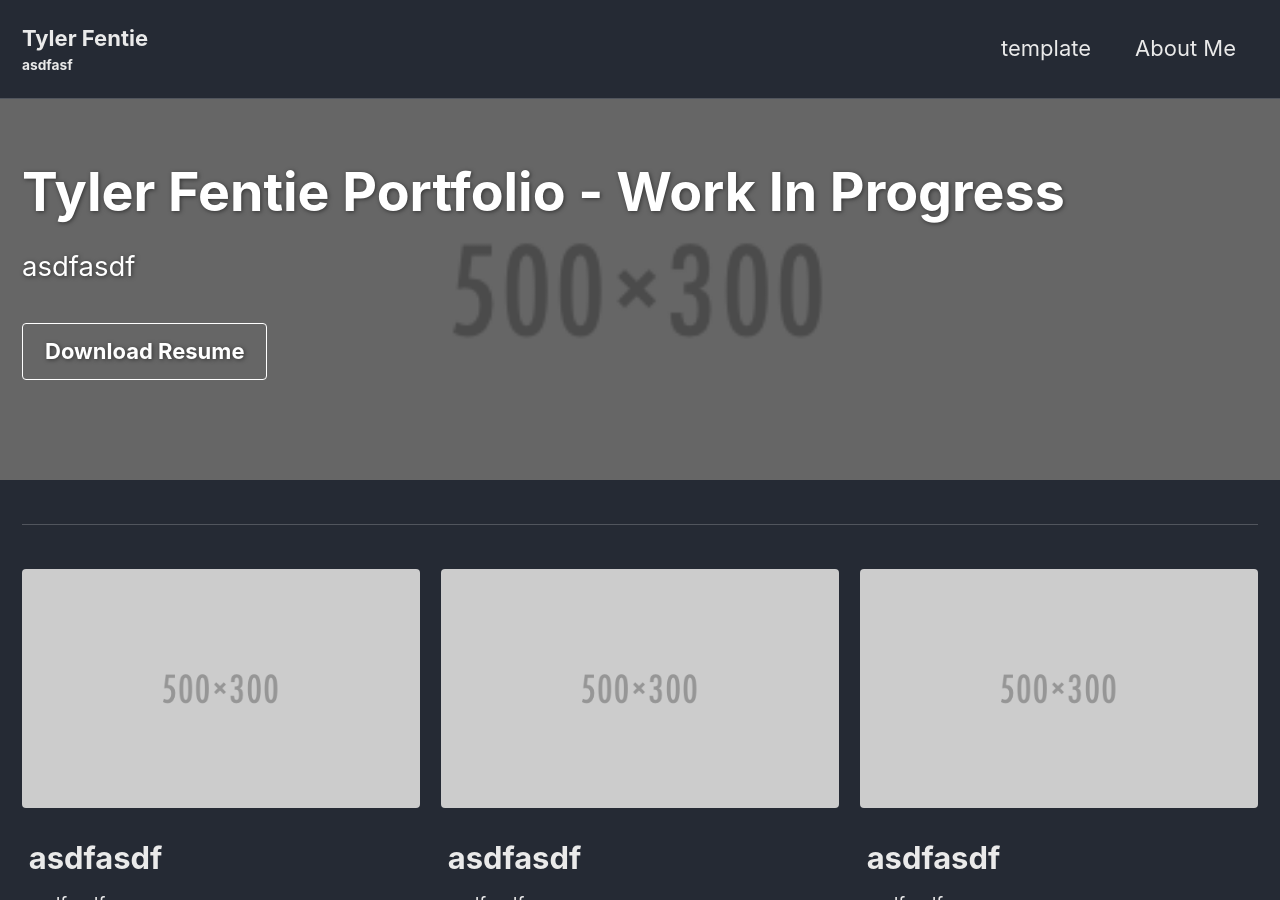
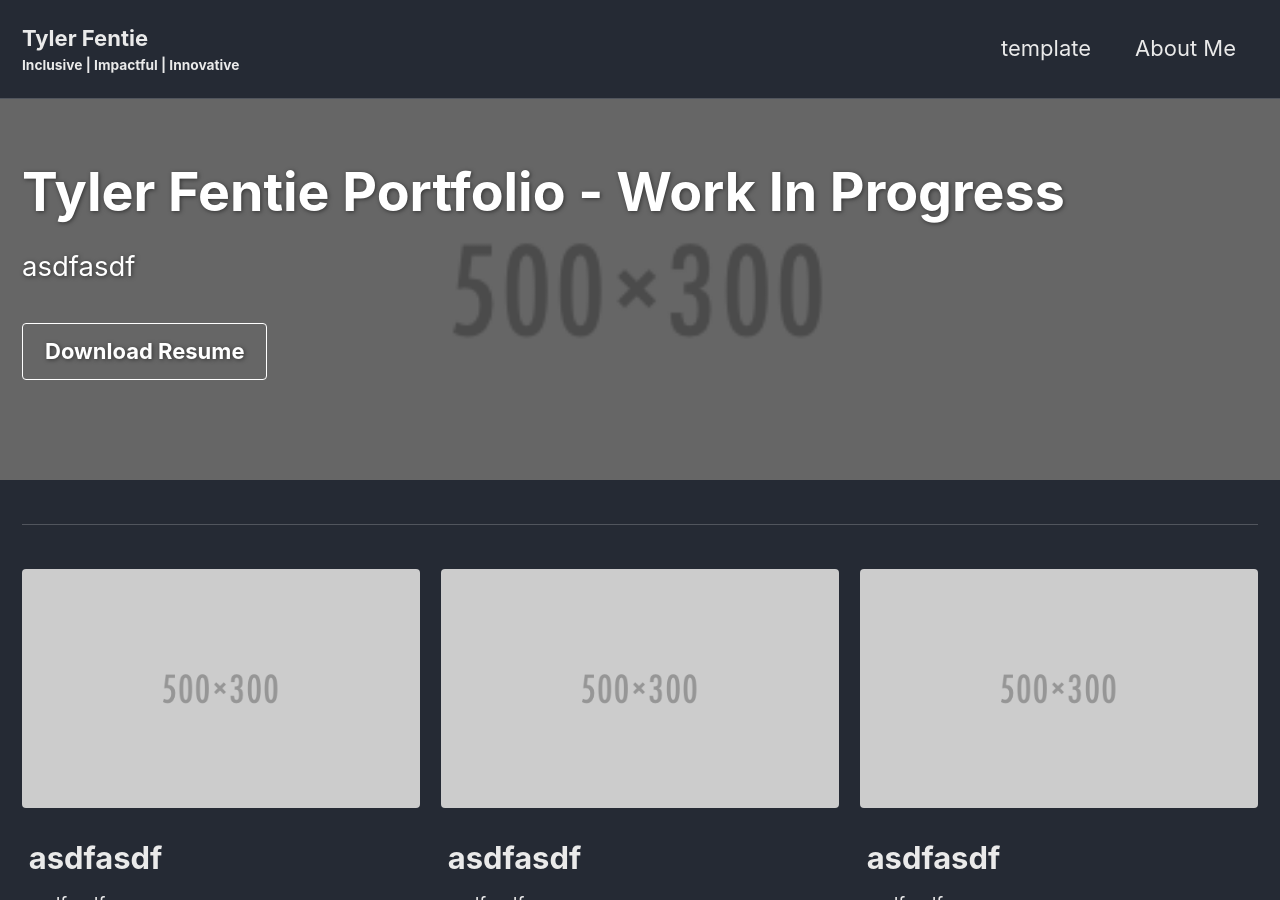
Before and after one commit to tjfentie/tylerfentie-portfolio, a Jekyll site: the page built from index.md, in a window 1280 px wide and 900 px high. Built offline with Jekyll 4.4.1, drawn with Linux system fonts in a browser that asks for light colours; cached includes are drawn as plain includes.

Commit message:
Update _config.yml

```diff
--- a/_config.yml
+++ b/_config.yml
@@ -17,7 +17,7 @@ minimal_mistakes_skin    : "dark" # "air", "aqua", "contrast", "dark", "dirt", "
 locale                   : "en-US"
 title                    : "Tyler Fentie"
 title_separator          : "-"
-subtitle                 : "asdfasf"
+subtitle                 : "Inclusive | Impactful | Innovative"
 name                     : "-"
 description              : "-"
 url                      : "https://tjfentie.github.io/tylerfentie-portfolio/"
```
